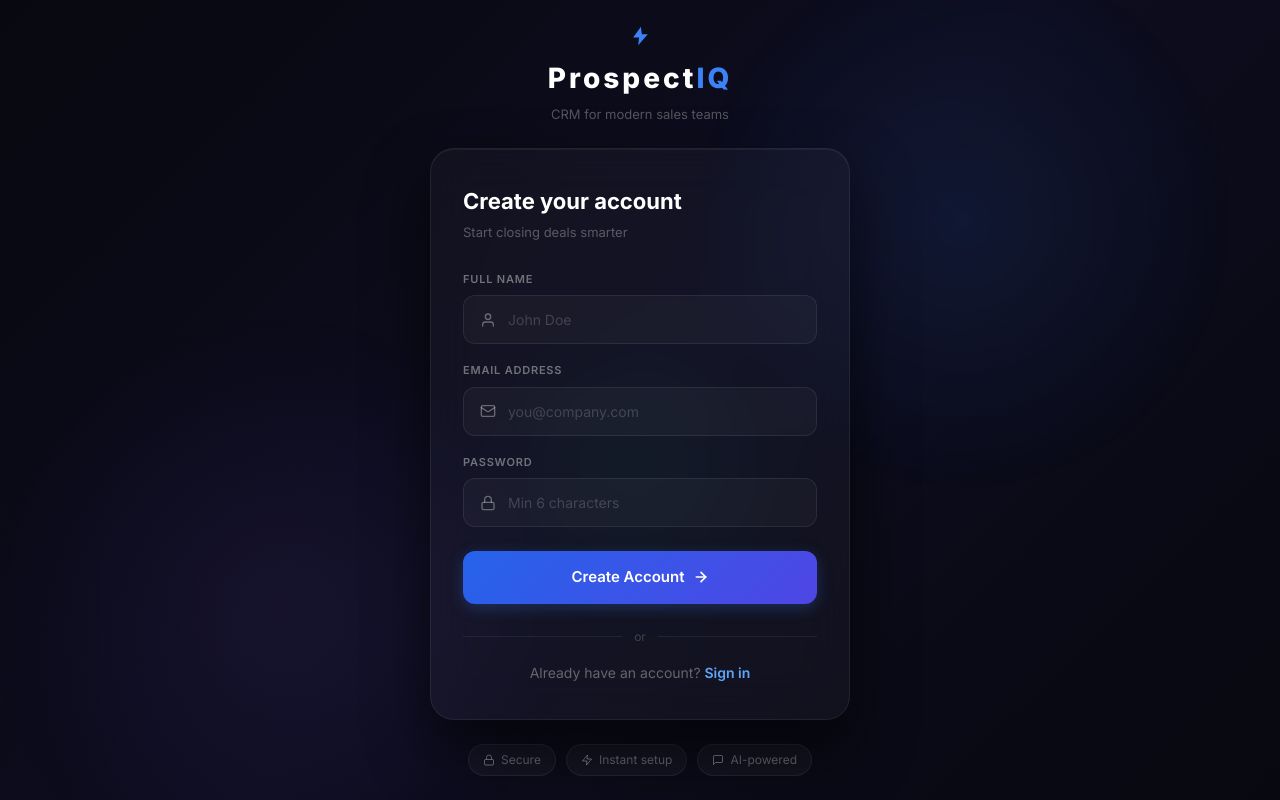
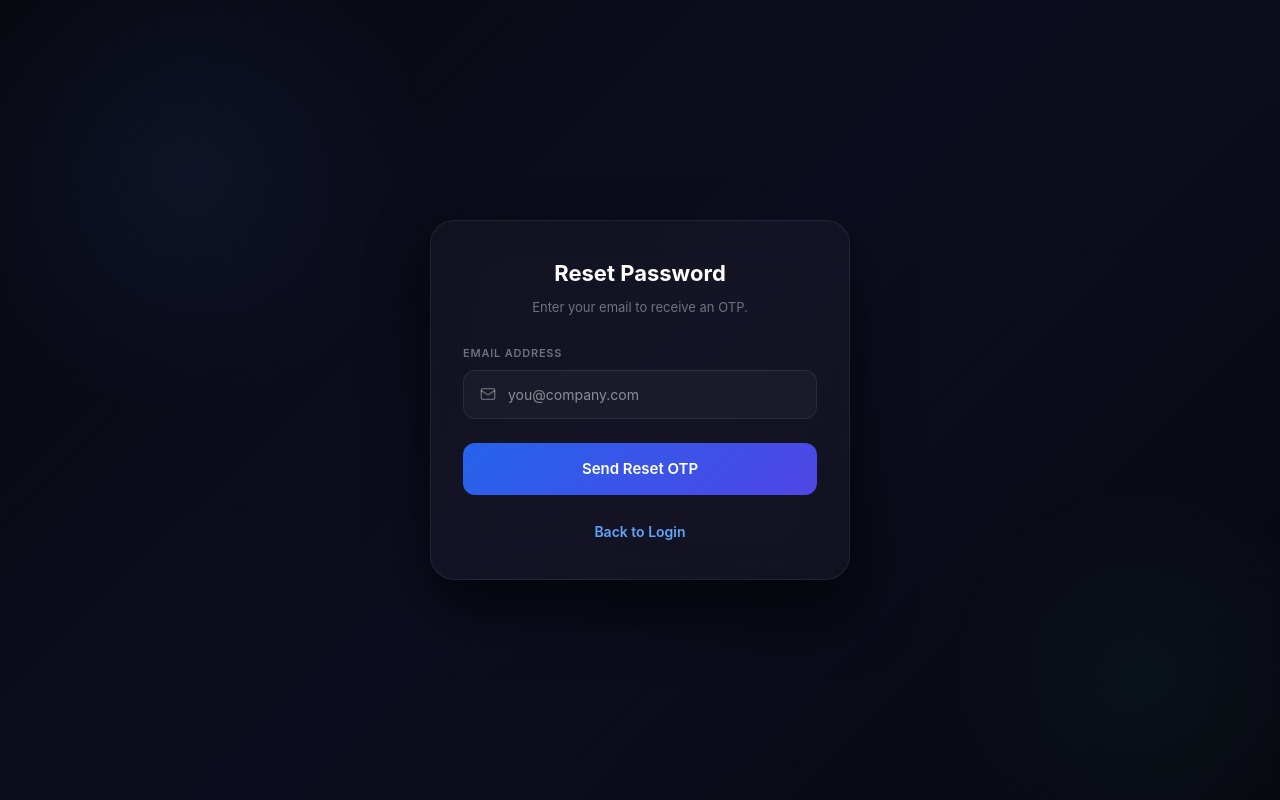
Before and after one commit to aflal123/ProspectIq-crm, a React app in the folder frontend/: page /forgot-password in a window 1280 px wide. Before the commit this address led to /register. Built offline with nearby package versions, Linux system fonts and the light colour scheme; the HTML template or start-up script is replaced by a standard one.

Commit message:
implement the forgot password feature

```diff
--- a/frontend/src/App.jsx
+++ b/frontend/src/App.jsx
@@ -5,6 +5,7 @@ import Register from './pages/Register';
 // ⬇️ We'll import more pages here as we build them
 import Login from './pages/Login';
 import OTPVerify from './pages/OTPVerify';
+import ForgotPassword from './pages/ForgotPassword';
 import Dashboard from './pages/Dashboard';
 import Leads from './pages/Leads';
 import LeadDetail from './pages/LeadDetail';
@@ -24,6 +25,7 @@ function App() {
         {/* Protected routes will go here */}
         <Route path="/login" element={<Login />} />
         <Route path="/verify-otp" element={<OTPVerify />} />
+        <Route path="/forgot-password" element={<ForgotPassword />} />
         <Route path="/dashboard" element={<ProtectedRoute><Dashboard /></ProtectedRoute>} />
         <Route path="/leads" element={<ProtectedRoute><Leads /></ProtectedRoute>} />
         <Route path="/leads/:id" element={<ProtectedRoute><LeadDetail /></ProtectedRoute>} />
--- /dev/null
+++ b/frontend/src/pages/ForgotPassword.jsx
@@ -0,0 +1,165 @@
+import { useState } from 'react';
+import { Link, useNavigate } from 'react-router-dom';
+import api from '../services/api';
+
+const IconMail = () => (
+  <svg width="16" height="16" viewBox="0 0 24 24" fill="none" stroke="rgba(255,255,255,0.35)" strokeWidth="2" strokeLinecap="round" strokeLinejoin="round">
+    <rect x="2" y="4" width="20" height="16" rx="2"/>
+    <path d="m22 7-8.97 5.7a1.94 1.94 0 0 1-2.06 0L2 7"/>
+  </svg>
+);
+
+const IconLock = () => (
+  <svg width="16" height="16" viewBox="0 0 24 24" fill="none" stroke="rgba(255,255,255,0.35)" strokeWidth="2" strokeLinecap="round" strokeLinejoin="round">
+    <rect x="3" y="11" width="18" height="11" rx="2" ry="2"/>
+    <path d="M7 11V7a5 5 0 0 1 10 0v4"/>
+  </svg>
+);
+
+const IconKey = () => (
+  <svg width="16" height="16" viewBox="0 0 24 24" fill="none" stroke="rgba(255,255,255,0.35)" strokeWidth="2" strokeLinecap="round" strokeLinejoin="round">
+    <path d="M21 2l-2 2m-7.61 7.61a5.5 5.5 0 1 1-7.778 7.778 5.5 5.5 0 0 1 7.777-7.777zm0 0L15.5 7.5m0 0l3 3L22 7l-3-3m-3.5 3.5L19 4"/>
+  </svg>
+);
+
+const ForgotPassword = () => {
+  const navigate = useNavigate();
+  const [step, setStep] = useState(1);
+  const [email, setEmail] = useState('');
+  const [otp, setOtp] = useState('');
+  const [newPassword, setNewPassword] = useState('');
+  const [loading, setLoading] = useState(false);
+  const [error, setError] = useState('');
+  const [success, setSuccess] = useState('');
+
+  const handleSendOTP = async (e) => {
+    e.preventDefault();
+    setError(''); setSuccess(''); setLoading(true);
+    try {
+      await api.post('/auth/forgot-password', { email });
+      setStep(2);
+      setSuccess('OTP sent to your email.');
+    } catch (err) {
+      setError(err.response?.data?.message || 'Failed to send OTP.');
+    } finally {
+      setLoading(false);
+    }
+  };
+
+  const handleResetPassword = async (e) => {
+    e.preventDefault();
+    setError(''); setSuccess(''); setLoading(true);
+    try {
+      await api.post('/auth/reset-password', { email, otp, newPassword });
+      setSuccess('Password reset successfully! Redirecting...');
+      setTimeout(() => navigate('/login'), 2000);
+    } catch (err) {
+      setError(err.response?.data?.message || 'Failed to reset password.');
+    } finally {
+      setLoading(false);
+    }
+  };
+
+  const focusBorder = (e) => { e.currentTarget.style.borderColor = '#3b82f6'; };
+  const blurBorder  = (e) => { e.currentTarget.style.borderColor = 'rgba(255,255,255,0.08)'; };
+
+  return (
+    <div style={styles.page}>
+      <div style={styles.orb1} />
+      <div style={styles.orb2} />
+
+      <div style={styles.container}>
+        <div style={styles.card}>
+          <h2 style={styles.cardTitle}>Reset Password</h2>
+          <p style={styles.cardSub}>
+            {step === 1 ? "Enter your email to receive an OTP." : "Enter the OTP sent to your email and your new password."}
+          </p>
+
+          {success && (
+            <div style={styles.successBox}>
+              <svg width="15" height="15" viewBox="0 0 24 24" fill="none" stroke="#6ee7b7" strokeWidth="2.5" strokeLinecap="round" strokeLinejoin="round"><polyline points="20 6 9 17 4 12"/></svg>
+              {success}
+            </div>
+          )}
+
+          {error && (
+            <div style={styles.errorBox}>
+              <svg width="15" height="15" viewBox="0 0 24 24" fill="none" stroke="#fca5a5" strokeWidth="2" strokeLinecap="round"><circle cx="12" cy="12" r="10"/><line x1="12" y1="8" x2="12" y2="12"/><line x1="12" y1="16" x2="12.01" y2="16"/></svg>
+              {error}
+            </div>
+          )}
+
+          {step === 1 ? (
+            <form onSubmit={handleSendOTP} style={styles.form}>
+              <div style={styles.fieldGroup}>
+                <label style={styles.label}>Email Address</label>
+                <div style={styles.inputWrap} onFocus={focusBorder} onBlur={blurBorder}>
+                  <IconMail />
+                  <input
+                    type="email" value={email} onChange={e => setEmail(e.target.value)}
+                    placeholder="you@company.com" required style={styles.input}
+                  />
+                </div>
+              </div>
+              <button type="submit" disabled={loading} style={{ ...styles.btn, opacity: loading ? 0.75 : 1 }}>
+                {loading ? 'Sending OTP...' : 'Send Reset OTP'}
+              </button>
+            </form>
+          ) : (
+            <form onSubmit={handleResetPassword} style={styles.form}>
+              <div style={styles.fieldGroup}>
+                <label style={styles.label}>6-Digit OTP</label>
+                <div style={styles.inputWrap} onFocus={focusBorder} onBlur={blurBorder}>
+                  <IconKey />
+                  <input
+                    type="text" value={otp} onChange={e => setOtp(e.target.value)}
+                    placeholder="123456" required maxLength={6} style={{ ...styles.input, letterSpacing:'4px' }}
+                  />
+                </div>
+              </div>
+              <div style={styles.fieldGroup}>
+                <label style={styles.label}>New Password</label>
+                <div style={styles.inputWrap} onFocus={focusBorder} onBlur={blurBorder}>
+                  <IconLock />
+                  <input
+                    type="password" value={newPassword} onChange={e => setNewPassword(e.target.value)}
+                    placeholder="••••••••" required minLength={6} style={styles.input}
+                  />
+                </div>
+              </div>
+              <button type="submit" disabled={loading} style={{ ...styles.btn, opacity: loading ? 0.75 : 1 }}>
+                {loading ? 'Resetting...' : 'Reset Password'}
+              </button>
+            </form>
+          )}
+
+          <div style={styles.switchWrap}>
+            <Link to="/login" style={styles.link}>Back to Login</Link>
+          </div>
+        </div>
+      </div>
+    </div>
+  );
+};
+
+const styles = {
+  page: { minHeight:'100vh', background:'linear-gradient(135deg, #080810 0%, #0d0d1f 50%, #080810 100%)', display:'flex', alignItems:'center', justifyContent:'center', fontFamily:"'Inter', system-ui, sans-serif", position:'relative', overflow:'hidden', padding:'20px' },
+  orb1: { position:'absolute', top:'-10%', left:'-5%', width:'500px', height:'500px', borderRadius:'50%', background:'radial-gradient(circle, rgba(59,130,246,0.08) 0%, transparent 70%)', pointerEvents:'none' },
+  orb2: { position:'absolute', bottom:'-10%', right:'-5%', width:'400px', height:'400px', borderRadius:'50%', background:'radial-gradient(circle, rgba(16,185,129,0.05) 0%, transparent 70%)', pointerEvents:'none' },
+  container: { width:'100%', maxWidth:'420px', zIndex:10 },
+  card: { background:'rgba(255,255,255,0.03)', backdropFilter:'blur(24px)', border:'1px solid rgba(255,255,255,0.07)', borderRadius:'24px', padding:'36px 32px', boxShadow:'0 30px 60px rgba(0,0,0,0.6)' },
+  cardTitle: { fontSize:'22px', fontWeight:700, color:'#fff', margin:0, textAlign:'center' },
+  cardSub: { color:'rgba(255,255,255,0.4)', fontSize:'13px', marginTop:'8px', marginBottom:'28px', textAlign:'center', lineHeight:'1.5' },
+  successBox: { background:'rgba(16,185,129,0.1)', border:'1px solid rgba(16,185,129,0.25)', color:'#6ee7b7', borderRadius:'12px', padding:'12px 16px', fontSize:'13px', marginBottom:'20px', display:'flex', alignItems:'center', gap:'8px' },
+  errorBox: { background:'rgba(239,68,68,0.1)', border:'1px solid rgba(239,68,68,0.25)', color:'#fca5a5', borderRadius:'12px', padding:'12px 16px', fontSize:'13px', marginBottom:'20px', display:'flex', alignItems:'center', gap:'8px' },
+  form: { display:'flex', flexDirection:'column', gap:'18px' },
+  fieldGroup: { display:'flex', flexDirection:'column', gap:'8px' },
+  label: { fontSize:'11px', fontWeight:600, color:'rgba(255,255,255,0.4)', letterSpacing:'0.8px', textTransform:'uppercase' },
+  inputWrap: { display:'flex', alignItems:'center', gap:'12px', background:'rgba(255,255,255,0.03)', border:'1px solid rgba(255,255,255,0.08)', borderRadius:'12px', padding:'13px 16px', transition:'border-color 0.2s ease' },
+  input: { flex:1, background:'transparent', border:'none', color:'#fff', fontSize:'14px', fontFamily:"'Inter', sans-serif", outline:'none' },
+  btn: { width:'100%', marginTop:'6px', background:'linear-gradient(135deg, #2563eb 0%, #4f46e5 100%)', color:'#fff', border:'none', borderRadius:'12px', padding:'15px', fontSize:'15px', fontWeight:600, cursor:'pointer', fontFamily:"'Inter', sans-serif" },
+  switchWrap: { textAlign:'center', marginTop:'24px' },
+  link: { color:'#60a5fa', textDecoration:'none', fontWeight:600, fontSize:'14px' },
+};
+
+export default ForgotPassword;
--- a/frontend/src/pages/Login.jsx
+++ b/frontend/src/pages/Login.jsx
@@ -127,7 +127,10 @@ const Login = () => {
 
             {/* Password */}
             <div style={styles.fieldGroup}>
-              <label style={styles.label}>Password</label>
+              <div style={{ display:'flex', justifyContent:'space-between', alignItems:'center' }}>
+                <label style={styles.label}>Password</label>
+                <Link to="/forgot-password" style={{ color:'#60a5fa', fontSize:'11px', textDecoration:'none', fontWeight:600 }}>Forgot Password?</Link>
+              </div>
               <div style={styles.inputWrap} onFocus={focusBorder} onBlur={blurBorder}>
                 <IconLock />
                 <input
```
Also changed, not shown: 1 other file (tests, documents, lock files or other folders).
